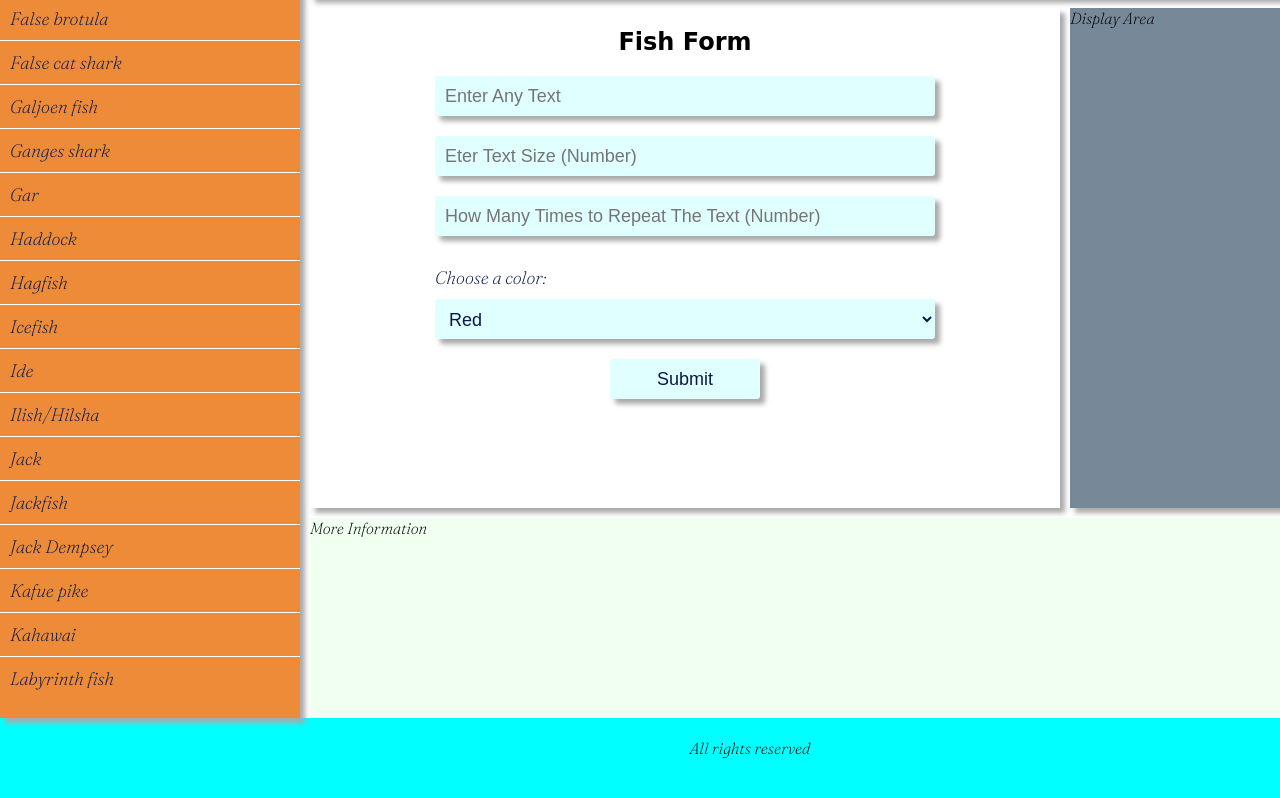
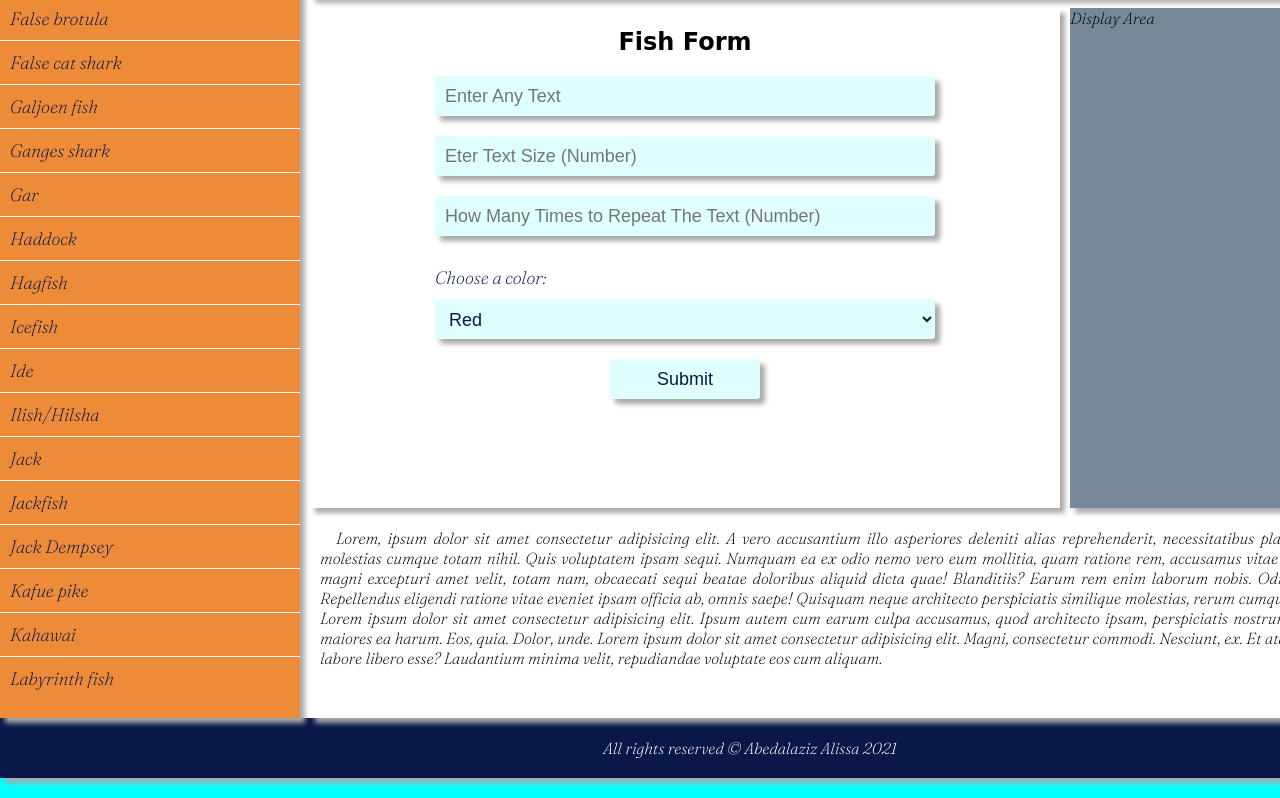
Before and after one commit to azez-alhoot/front-end-project, a plain HTML site: page index.html in a window 1280 px wide. Shown: the part 642-1440 px from the top of the page. Drawn offline with Linux system fonts and the light colour scheme; a web font is replaced by a local one.

Commit message:
added footer content $ style

```diff
--- a/index.html
+++ b/index.html
@@ -129,11 +129,25 @@
                 <p>Display Area</p>
             </section>
             <section class="info-area">
-                <p>More Information</p>
+                <p>Lorem, ipsum dolor sit amet consectetur adipisicing elit. A vero accusantium illo asperiores deleniti
+                    alias reprehenderit, necessitatibus placeat modi ipsa ducimus magni molestias cumque totam nihil.
+                    Quis voluptatem ipsam sequi.
+                    Numquam ea ex odio nemo vero eum mollitia, quam ratione rem, accusamus vitae nostrum repudiandae.
+                    Veritatis magni excepturi amet velit, totam nam, obcaecati sequi beatae doloribus aliquid dicta
+                    quae! Blanditiis?
+                    Earum rem enim laborum nobis. Odio, reprehenderit necessitatibus. Repellendus eligendi ratione vitae
+                    eveniet ipsam officia ab, omnis saepe! Quisquam neque architecto perspiciatis similique molestias,
+                    rerum cumque repellat. Quas, dolores minus!
+                    Lorem ipsum dolor sit amet consectetur adipisicing elit. Ipsum autem cum earum culpa accusamus, quod
+                    architecto ipsam, perspiciatis nostrum tempore eos at reprehenderit maiores ea harum. Eos, quia.
+                    Dolor, unde.
+                    Lorem ipsum dolor sit amet consectetur adipisicing elit. Magni, consectetur commodi. Nesciunt, ex.
+                    Et atque quae eius aspernatur magni labore libero esse? Laudantium minima velit, repudiandae
+                    voluptate eos cum aliquam.</p>
             </section>
         </main>
         <footer>
-            <p>All rights reserved</p>
+            <p>All rights reserved &copy Abedalaziz Alissa 2021</p>
         </footer>
     </div>
 </body>
--- a/resources/css/index.css
+++ b/resources/css/index.css
@@ -185,15 +185,28 @@ header {
 }
 
 .info-area {
-    background-color: honeydew;
+    box-shadow: 5px 5px 5px #aaaaaa;
     grid-column-start: 2;
     grid-column-end: 4;
 }
 
+.info-area p {
+    text-align: left;
+    padding: 10px;
+    font-size: 16px;
+    text-indent: 1em;
+    text-align: justify;
+}
+
 footer{
+    width: 100%;
+    height: 60px;
+    box-shadow: 5px 5px 5px #aaaaaa;
+    background-color: #0A1849;
     text-align: center;
+    color: white;
 }
 
 footer p{
-    margin: 20px auto;
+    padding: 20px 0;
 }
```
